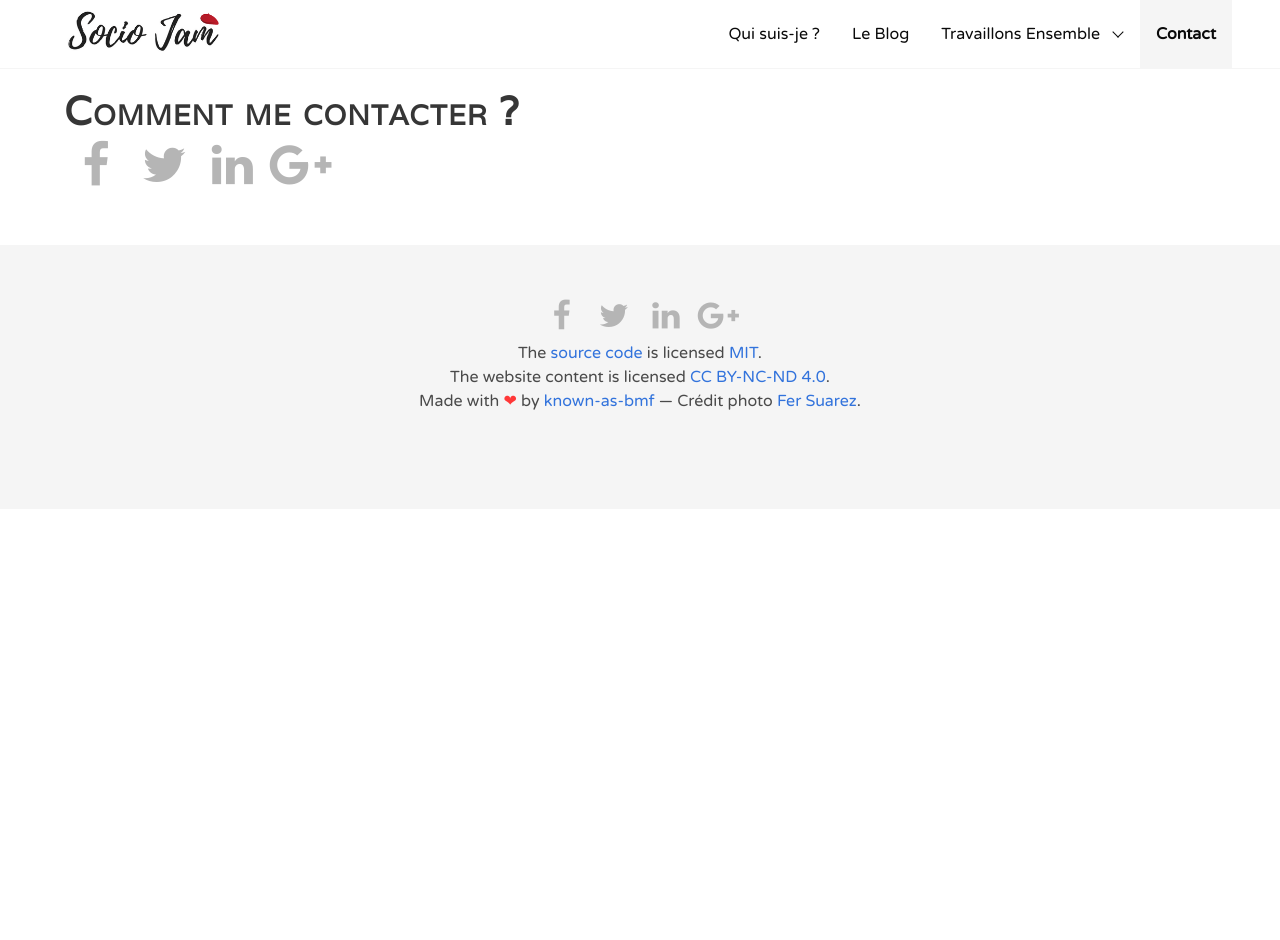
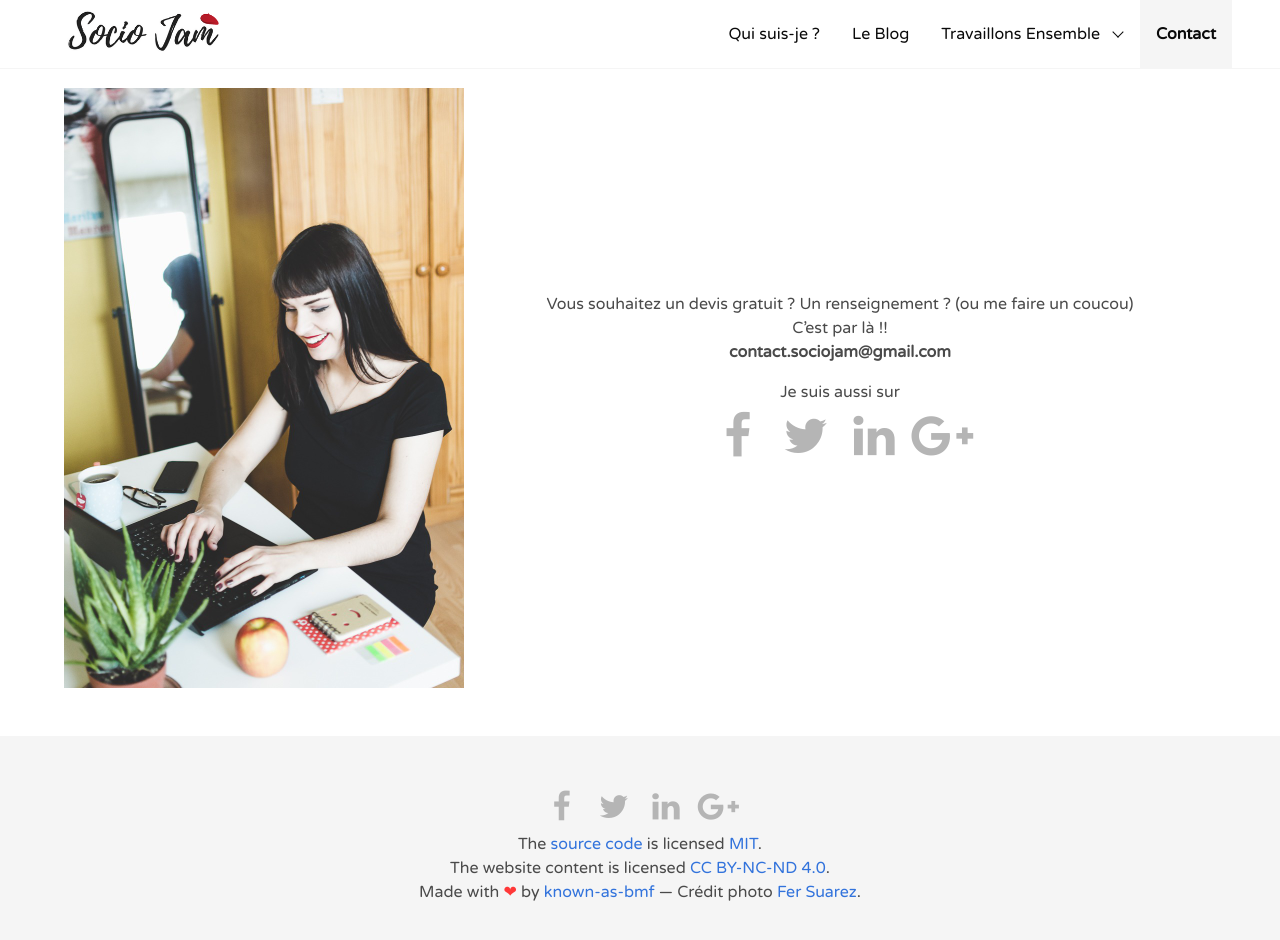
Before and after one commit to marguerite-p/marguerite-p.github.io, a Jekyll site: the page built from _custom_pages/contact.html, in a window 1280 px wide and 1000 px high. Shown: the top 940 px of the window. Built offline with Jekyll 4.4.1, drawn with Linux system fonts in a browser that asks for light colours; a style sheet for code colours, icons or effects is not loaded.

Commit message:
#5 finished contact page

```diff
--- a/_custom_pages/contact.html
+++ b/_custom_pages/contact.html
@@ -3,11 +3,35 @@ title: Contact
 nav: contact
 order: 3
 
+meta_title: Marguerite Pometko – Contact
 meta_description: Vous souhaitez un renseignement ou un devis gratuit personnalisé pour mes prestations en rédaction web ou community management ? Présentez-moi votre projet !
 ---
 
-<div class="contact-headline">
+<!-- <div class="contact-headline">
   <h1 class="title is-size-2 has-text-weight-bold">Comment me contacter ?</h1>
+</div> -->
+
+<div class="contact-info columns is-marginless">
+  <div class="contact-info__image column is-paddingless">
+    <figure class="image">
+      <img src="{{ '/assets/images/marguerite-pometko-contact.jpg' | relative_url }}" alt="{{ site.author }}">
+    </figure>
+  </div>
+  <div class="contact-info__text column is-flex is-direction-column">
+    <div class="has-text-centered">Vous souhaitez un devis gratuit ? Un renseignement ? (ou me faire un coucou)</div>
+    <div>C’est par là !!</div>
+    <div class="contact-mail has-text-weight-bold">
+      <span>Y29udGFjdC5zb2Npb2phbQ==</span><span>QA==</span><span>Z21haWwuY29t</span>
+    </div>
+    <div class="contact-social has-text-centered">
+      <span>Je suis aussi sur</span>
+      {% include social_media_links.html size='xlarge' %}
+    </div>
+  </div>
 </div>
 
-{% include social_media_links.html size='xlarge' %}
+<script type="text/javascript">
+  $(function () {
+    $('.contact-mail').cryptoMail();
+  });
+</script>
--- a/_includes/head.html
+++ b/_includes/head.html
@@ -34,9 +34,11 @@
   {% if jekyll.environment == "production" %}
   <script type="text/javascript" src="{{ '/assets/js/main.js' | relative_url }}"></script>
   <script type="text/javascript" src="{{ '/assets/js/social.js' | relative_url }}"></script>
+  <script type="text/javascript" src="{{ '/assets/js/cryptomail.js' | relative_url }}"></script>
   {% else %}
   <script type="text/javascript" src="{{ '/assets/js/src/main.js' | relative_url }}"></script>
   <script type="text/javascript" src="{{ '/assets/js/src/social.js' | relative_url }}"></script>
+  <script type="text/javascript" src="{{ '/assets/js/src/cryptomail.js' | relative_url }}"></script>
   {% endif %}
 
   <!-- Browser styling & icons -->
--- a/_sass/_root.scss
+++ b/_sass/_root.scss
@@ -322,6 +322,23 @@ img:not([src]) {
   }
 }
 
+.contact {
+  &-info {
+    &__image {
+      @include tablet {
+        max-width: 400px;
+      }
+    }
+    &__text {
+      justify-content: center;
+      align-items: center;
+    }
+  }
+  &-social {
+    padding: 1rem;
+  }
+}
+
 .social-media a {
   color: $grey-light;
 
--- /dev/null
+++ b/assets/js/cryptomail.js
@@ -0,0 +1 @@
+!function(t,i,n,e){"use strict";var s="cryptoMail",o={},a=function(t){t.text(atob(t.text()))};function c(i,n){this.element=i,this.settings=t.extend({},o,n),this.init()}t.extend(c.prototype,{init:function(){var i=this,n=i.element.children();i.element.addClass("is-invisible"),n.each(function(){a(t(this))}),i.element.removeClass("is-invisible")}}),t.fn[s]=function(i){return this.each(function(){t.data(this,"plugin_"+s)||t.data(this,"plugin_"+s,new c(t(this),i))})}}(jQuery,window,document);
```
Also changed, not shown: assets/js/src/cryptomail.js (added, +39 -0 lines), assets/images/marguerite-pometko-contact.jpg (added).
